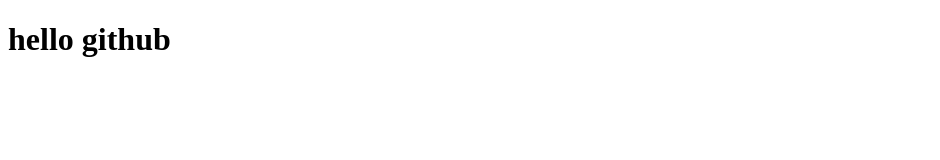
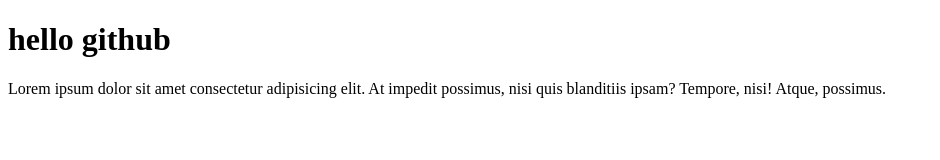
Before and after one commit to mavia-qureshi/github-test, a plain HTML site: page index.html in a window 1280 px wide. Shown: the whole page, without its empty margins (0-940 px from the left). Drawn offline with Linux system fonts and the light colour scheme.

Commit message:
second commit

```diff
--- a/index.html
+++ b/index.html
@@ -1,11 +1,16 @@
 <!DOCTYPE html>
 <html lang="en">
+
 <head>
     <meta charset="UTF-8">
     <meta name="viewport" content="width=device-width, initial-scale=1.0">
     <title>Document</title>
 </head>
+
 <body>
     <h1>hello github</h1>
+    <p>Lorem ipsum dolor sit amet consectetur adipisicing elit. At impedit possimus, nisi quis blanditiis ipsam?
+        Tempore, nisi! Atque, possimus.</p>
 </body>
+
 </html>
```
